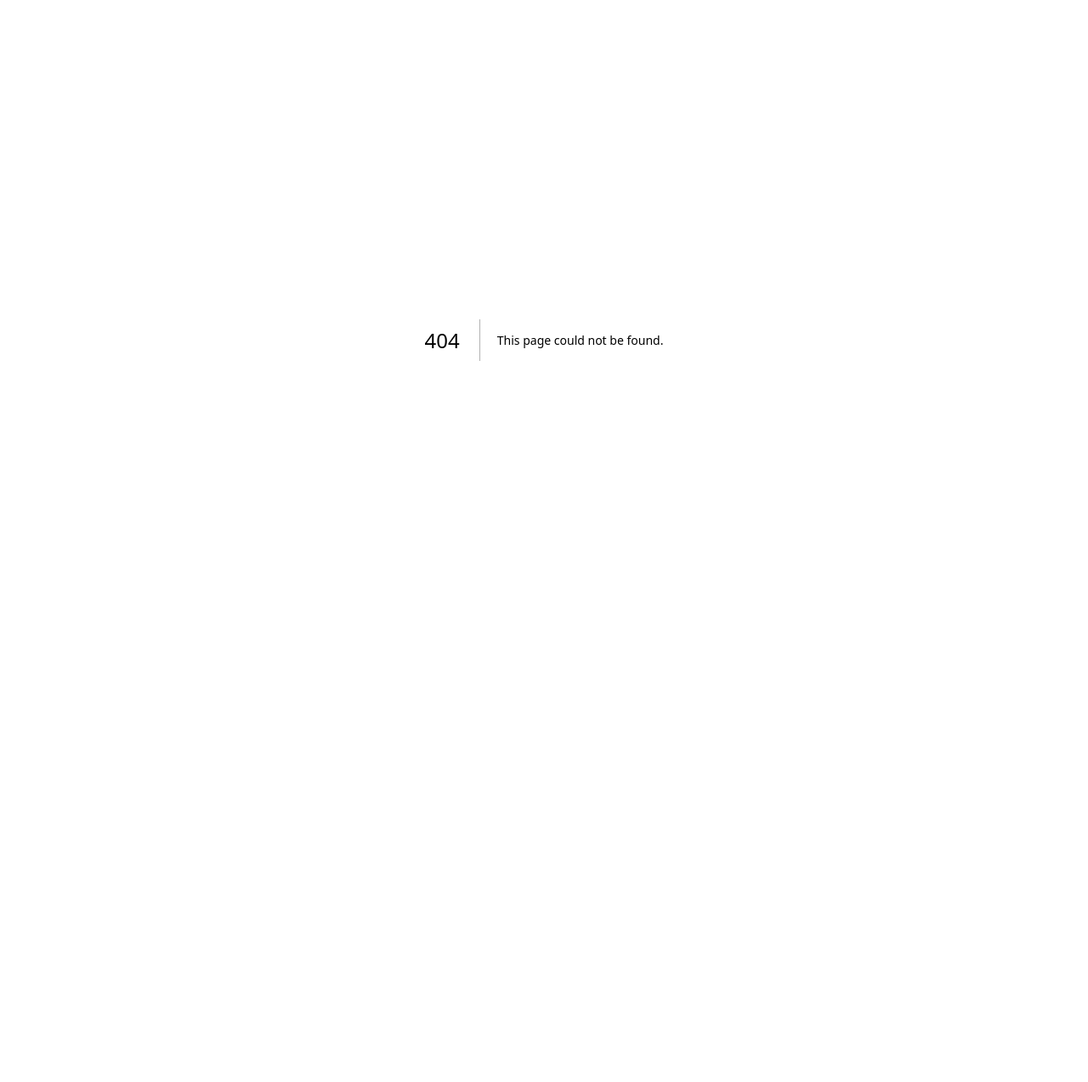
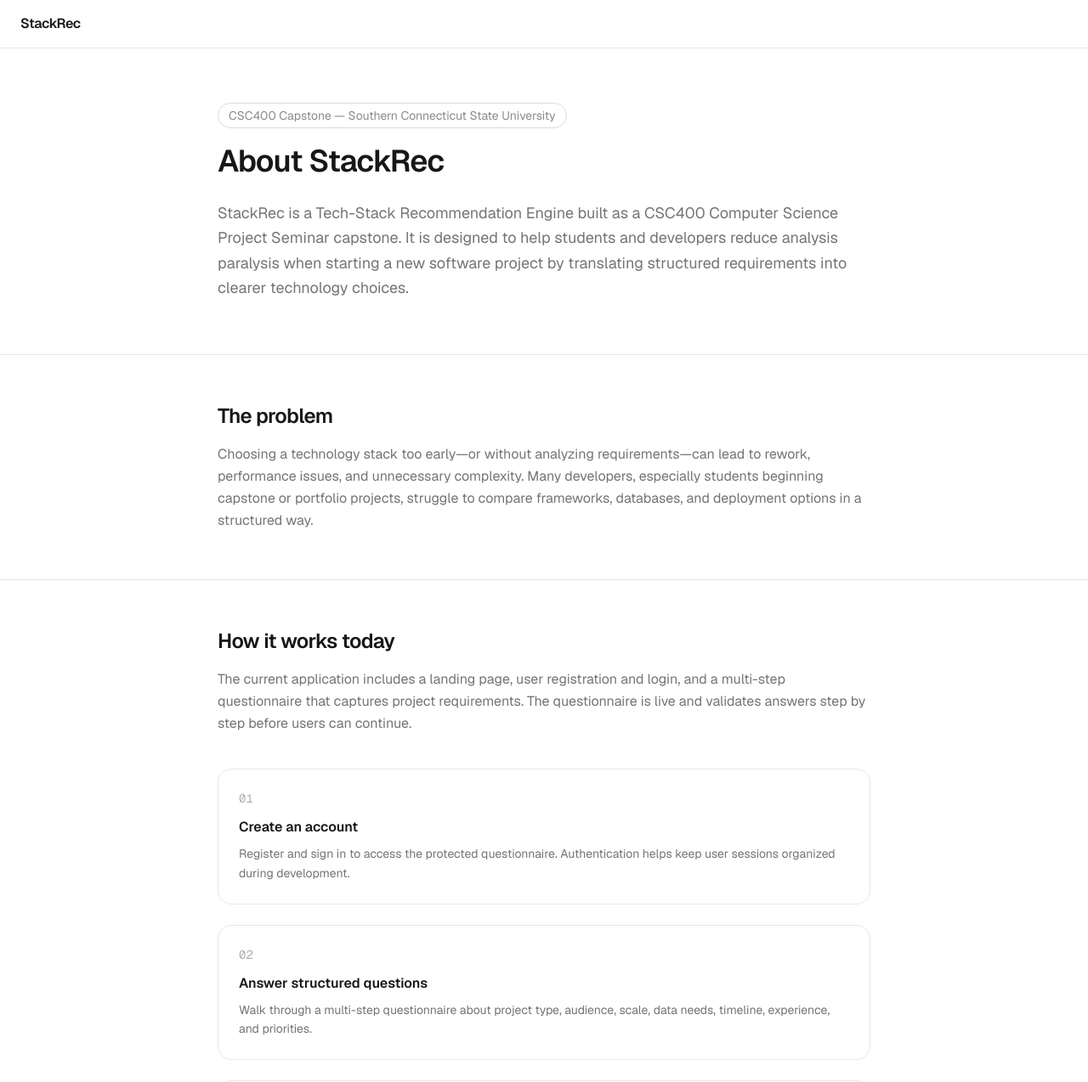
Before and after one commit to joshkukl/csc400-capstone, a Next.js app: page /about in a window 1280 px wide. Before the commit this address had no page. Shown: the top 1274 px of the page at 85% size. Before the commit the page ends 800 px from the top, so only its background shows below. Built offline with nearby package versions, Linux system fonts and the light colour scheme.

Commit message:
Added password visibility toggle on register/login, updated learn more button to redirect to informational page

```diff
--- /dev/null
+++ b/app/about/page.tsx
@@ -0,0 +1,160 @@
+import Link from "next/link";
+
+const flowSteps = [
+  {
+    title: "Create an account",
+    description:
+      "Register and sign in to access the protected questionnaire. Authentication helps keep user sessions organized during development.",
+  },
+  {
+    title: "Answer structured questions",
+    description:
+      "Walk through a multi-step questionnaire about project type, audience, scale, data needs, timeline, experience, and priorities.",
+  },
+  {
+    title: "Receive a recommendation",
+    description:
+      "Your answers are intended to feed a deterministic heuristic decision-tree that recommends a technology stack based on project requirements.",
+  },
+];
+
+const futureFeatures = [
+  "Full recommendation results page with comparative analysis",
+  "Auto-generated system architecture diagrams",
+  "Persistent storage of questionnaire submissions",
+  "Production deployment with PostgreSQL",
+];
+
+export default function AboutPage() {
+  return (
+    <main className="flex flex-1 flex-col">
+      <nav className="border-b border-foreground/10 px-6 py-4">
+        <Link href="/" className="font-semibold tracking-tight">
+          StackRec
+        </Link>
+      </nav>
+
+      <section className="px-6 py-16">
+        <div className="mx-auto max-w-3xl">
+          <span className="mb-4 inline-block rounded-full border border-foreground/15 px-3 py-1 text-sm text-foreground/50">
+            CSC400 Capstone &mdash; Southern Connecticut State University
+          </span>
+          <h1 className="text-4xl font-semibold tracking-tight leading-tight">
+            About StackRec
+          </h1>
+          <p className="mt-6 text-lg text-foreground/60 leading-relaxed">
+            StackRec is a Tech-Stack Recommendation Engine built as a CSC400
+            Computer Science Project Seminar capstone. It is designed to help
+            students and developers reduce analysis paralysis when starting a
+            new software project by translating structured requirements into
+            clearer technology choices.
+          </p>
+        </div>
+      </section>
+
+      <section className="border-t border-foreground/10 px-6 py-14">
+        <div className="mx-auto max-w-3xl">
+          <h2 className="text-2xl font-semibold tracking-tight">
+            The problem
+          </h2>
+          <p className="mt-4 text-foreground/60 leading-relaxed">
+            Choosing a technology stack too early&mdash;or without analyzing
+            requirements&mdash;can lead to rework, performance issues, and
+            unnecessary complexity. Many developers, especially students
+            beginning capstone or portfolio projects, struggle to compare
+            frameworks, databases, and deployment options in a structured way.
+          </p>
+        </div>
+      </section>
+
+      <section className="border-t border-foreground/10 px-6 py-14">
+        <div className="mx-auto max-w-3xl">
+          <h2 className="text-2xl font-semibold tracking-tight">
+            How it works today
+          </h2>
+          <p className="mt-4 text-foreground/60 leading-relaxed">
+            The current application includes a landing page, user registration
+            and login, and a multi-step questionnaire that captures project
+            requirements. The questionnaire is live and validates answers step
+            by step before users can continue.
+          </p>
+          <div className="mt-10 grid gap-6">
+            {flowSteps.map((step, i) => (
+              <div
+                key={step.title}
+                className="rounded-2xl border border-foreground/10 p-6"
+              >
+                <span className="mb-3 block font-mono text-sm text-foreground/35">
+                  0{i + 1}
+                </span>
+                <h3 className="font-semibold">{step.title}</h3>
+                <p className="mt-2 text-sm text-foreground/60 leading-relaxed">
+                  {step.description}
+                </p>
+              </div>
+            ))}
+          </div>
+        </div>
+      </section>
+
+      <section className="border-t border-foreground/10 px-6 py-14">
+        <div className="mx-auto max-w-3xl">
+          <h2 className="text-2xl font-semibold tracking-tight">
+            Educational value
+          </h2>
+          <p className="mt-4 text-foreground/60 leading-relaxed">
+            This project demonstrates structured requirements analysis, full-stack
+            web development with Next.js and React, authenticated user flows,
+            database-backed persistence, and collaborative capstone
+            engineering. It reflects the CSC400 goal of applying software design
+            principles to a real-world problem while documenting trade-offs
+            instead of relying on guesswork.
+          </p>
+        </div>
+      </section>
+
+      <section className="border-t border-foreground/10 px-6 py-14">
+        <div className="mx-auto max-w-3xl">
+          <h2 className="text-2xl font-semibold tracking-tight">
+            Planned future improvements
+          </h2>
+          <p className="mt-4 text-foreground/60 leading-relaxed">
+            Some features described in the project vision are still in progress.
+            The items below are planned rather than fully implemented:
+          </p>
+          <ul className="mt-6 flex flex-col gap-3">
+            {futureFeatures.map((feature) => (
+              <li
+                key={feature}
+                className="rounded-xl border border-foreground/10 px-4 py-3 text-sm text-foreground/60"
+              >
+                {feature}
+              </li>
+            ))}
+          </ul>
+        </div>
+      </section>
+
+      <section className="border-t border-foreground/10 px-6 py-14">
+        <div className="mx-auto flex max-w-3xl flex-col gap-4 sm:flex-row">
+          <Link
+            href="/"
+            className="inline-flex h-11 items-center justify-center rounded-full border border-foreground/15 px-8 text-sm font-medium transition-colors hover:bg-foreground/5"
+          >
+            Back Home
+          </Link>
+          <Link
+            href="/questionnaire"
+            className="inline-flex h-11 items-center justify-center rounded-full bg-foreground px-8 text-sm font-medium text-background transition-colors hover:bg-foreground/85"
+          >
+            Start Questionnaire
+          </Link>
+        </div>
+      </section>
+
+      <footer className="border-t border-foreground/10 px-6 py-6 text-center text-sm text-foreground/40">
+        StackRec &mdash; Tech-Stack Recommendation Engine
+      </footer>
+    </main>
+  );
+}
--- a/app/login/LoginForm.tsx
+++ b/app/login/LoginForm.tsx
@@ -3,6 +3,7 @@
 import { FormEvent, useState } from "react";
 import Link from "next/link";
 import { useRouter, useSearchParams } from "next/navigation";
+import { PasswordInput } from "@/components/PasswordInput";
 import { login } from "@/lib/authClient";
 
 export function LoginForm() {
@@ -60,15 +61,11 @@
           <label htmlFor="password" className="mb-2 block text-sm font-medium">
             Password
           </label>
-          <input
+          <PasswordInput
             id="password"
-            type="password"
+            value={password}
+            onChange={setPassword}
             autoComplete="current-password"
-            required
-            minLength={8}
-            value={password}
-            onChange={(event) => setPassword(event.target.value)}
-            className="w-full rounded-xl border border-foreground/15 bg-transparent px-4 py-3 text-sm outline-none transition-colors focus:border-foreground/40"
             placeholder="Enter your password"
           />
         </div>
--- a/app/register/RegisterForm.tsx
+++ b/app/register/RegisterForm.tsx
@@ -3,6 +3,7 @@
 import { FormEvent, useState } from "react";
 import Link from "next/link";
 import { useRouter, useSearchParams } from "next/navigation";
+import { PasswordInput } from "@/components/PasswordInput";
 import { register } from "@/lib/authClient";
 
 export function RegisterForm() {
@@ -60,15 +61,11 @@
           <label htmlFor="password" className="mb-2 block text-sm font-medium">
             Password
           </label>
-          <input
+          <PasswordInput
             id="password"
-            type="password"
+            value={password}
+            onChange={setPassword}
             autoComplete="new-password"
-            required
-            minLength={8}
-            value={password}
-            onChange={(event) => setPassword(event.target.value)}
-            className="w-full rounded-xl border border-foreground/15 bg-transparent px-4 py-3 text-sm outline-none transition-colors focus:border-foreground/40"
             placeholder="At least 8 characters"
           />
         </div>
--- /dev/null
+++ b/components/PasswordInput.tsx
@@ -0,0 +1,89 @@
+"use client";
+
+import { useId, useState } from "react";
+
+type PasswordInputProps = {
+  id?: string;
+  value: string;
+  onChange: (value: string) => void;
+  autoComplete: "current-password" | "new-password";
+  placeholder: string;
+  minLength?: number;
+};
+
+function EyeIcon() {
+  return (
+    <svg
+      xmlns="http://www.w3.org/2000/svg"
+      viewBox="0 0 24 24"
+      fill="none"
+      stroke="currentColor"
+      strokeWidth="1.75"
+      strokeLinecap="round"
+      strokeLinejoin="round"
+      className="h-4 w-4"
+      aria-hidden="true"
+    >
+      <path d="M2 12s3.5-7 10-7 10 7 10 7-3.5 7-10 7-10-7-10-7Z" />
+      <circle cx="12" cy="12" r="3" />
+    </svg>
+  );
+}
+
+function EyeOffIcon() {
+  return (
+    <svg
+      xmlns="http://www.w3.org/2000/svg"
+      viewBox="0 0 24 24"
+      fill="none"
+      stroke="currentColor"
+      strokeWidth="1.75"
+      strokeLinecap="round"
+      strokeLinejoin="round"
+      className="h-4 w-4"
+      aria-hidden="true"
+    >
+      <path d="M9.88 9.88a3 3 0 1 0 4.24 4.24" />
+      <path d="M10.73 5.08A10.43 10.43 0 0 1 12 5c7 0 10 7 10 7a14.2 14.2 0 0 1-2.28 3.32" />
+      <path d="M6.61 6.61A14.2 14.2 0 0 0 2 12s3 7 10 7a9.74 9.74 0 0 0 5.39-1.61" />
+      <line x1="2" x2="22" y1="2" y2="22" />
+    </svg>
+  );
+}
+
+export function PasswordInput({
+  id,
+  value,
+  onChange,
+  autoComplete,
+  placeholder,
+  minLength = 8,
+}: PasswordInputProps) {
+  const generatedId = useId();
+  const inputId = id ?? generatedId;
+  const [showPassword, setShowPassword] = useState(false);
+
+  return (
+    <div className="relative">
+      <input
+        id={inputId}
+        type={showPassword ? "text" : "password"}
+        autoComplete={autoComplete}
+        required
+        minLength={minLength}
+        value={value}
+        onChange={(event) => onChange(event.target.value)}
+        className="w-full rounded-xl border border-foreground/15 bg-transparent py-3 pl-4 pr-11 text-sm outline-none transition-colors focus:border-foreground/40"
+        placeholder={placeholder}
+      />
+      <button
+        type="button"
+        onClick={() => setShowPassword((visible) => !visible)}
+        className="absolute right-3 top-1/2 -translate-y-1/2 text-foreground/45 transition-colors hover:text-foreground/70"
+        aria-label={showPassword ? "Hide password" : "Show password"}
+      >
+        {showPassword ? <EyeOffIcon /> : <EyeIcon />}
+      </button>
+    </div>
+  );
+}
```
